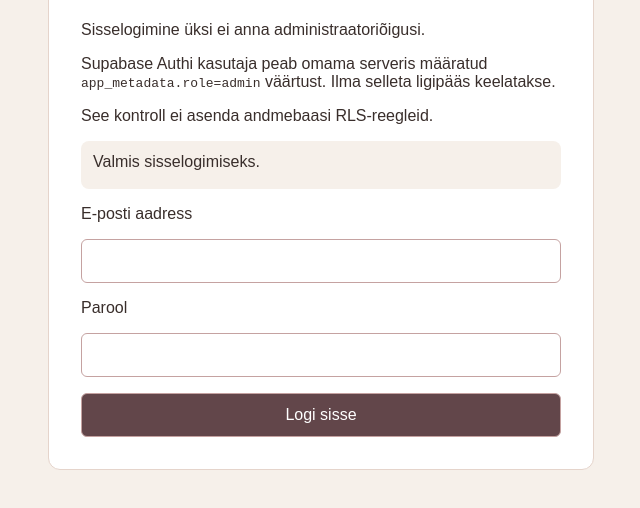
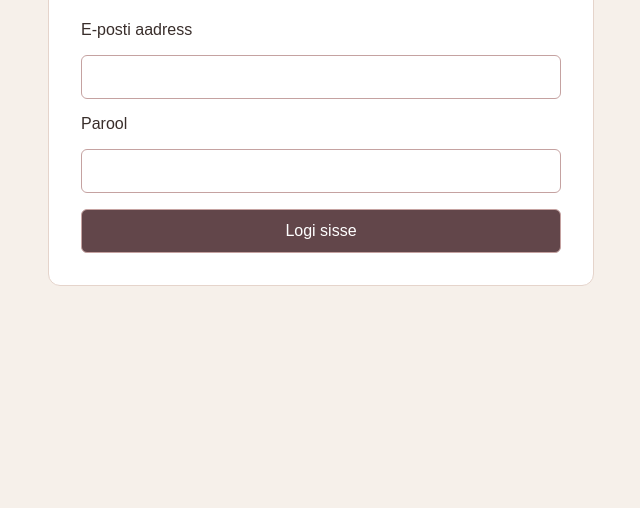
Before and after one commit to Helena2323/Hamar, a plain HTML site: page admin-login.html in a window 1280 px wide. Shown: the part 196-704 px from the top of the page, without its empty margins (319-959 px from the left). Drawn offline with nearby package versions, Linux system fonts and the light colour scheme.

Commit message:
Täienda administraatori sisselogimislehe teateid
Co-authored-by: Copilot <223556219+Copilot@users.noreply.github.com>

```diff
--- a/admin-login.html
+++ b/admin-login.html
@@ -108,6 +108,10 @@
             background: #F6F0EA;
         }
 
+        #status:empty {
+            display: none;
+        }
+
         @media (max-width: 520px) {
             main {
                 padding: 24px 18px;
@@ -126,10 +130,7 @@
             <h1 class="brand-logo">Hämar</h1>
             <h2>Halduspaneel</h2>
         </header>
-        <p>Sisselogimine üksi ei anna administraatoriõigusi.</p>
-        <p>Supabase Authi kasutaja peab omama serveris määratud <code>app_metadata.role=admin</code> väärtust. Ilma selleta ligipääs keelatakse.</p>
-        <p>See kontroll ei asenda andmebaasi RLS-reegleid.</p>
-        <p id="status" role="status" aria-live="polite">Valmis sisselogimiseks.</p>
+        <p id="status" role="status" aria-live="polite"></p>
 
         <form id="login-form">
             <label for="email">E-posti aadress</label>
```
Also changed, not shown: 2 other files.
